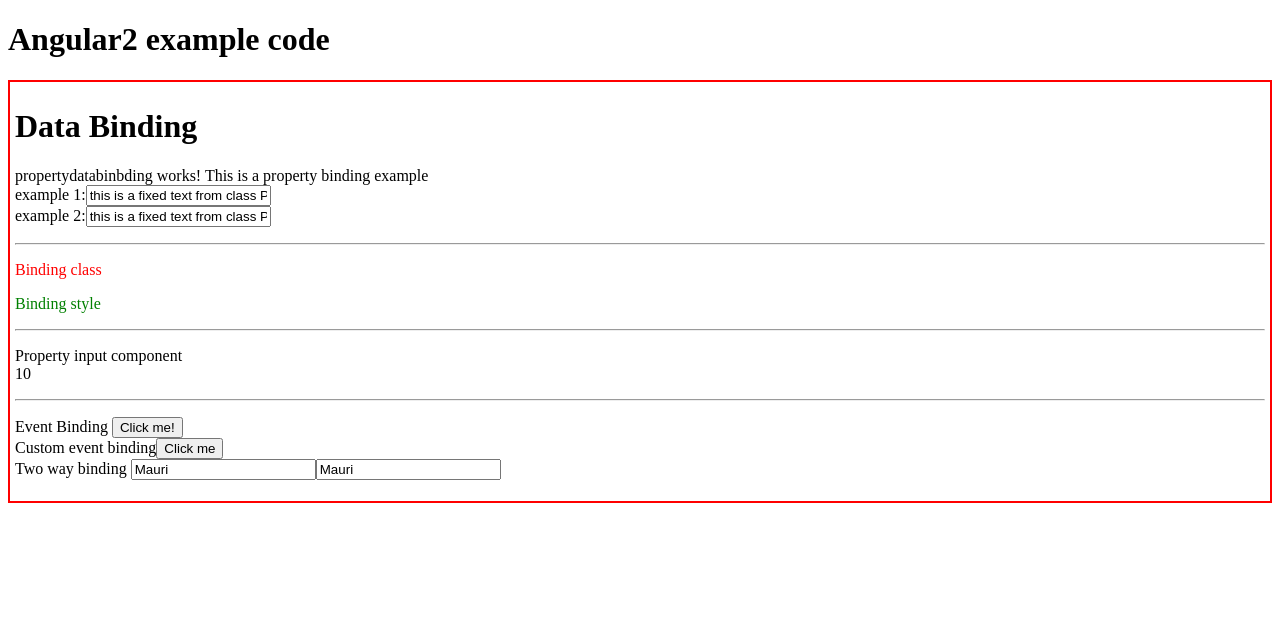
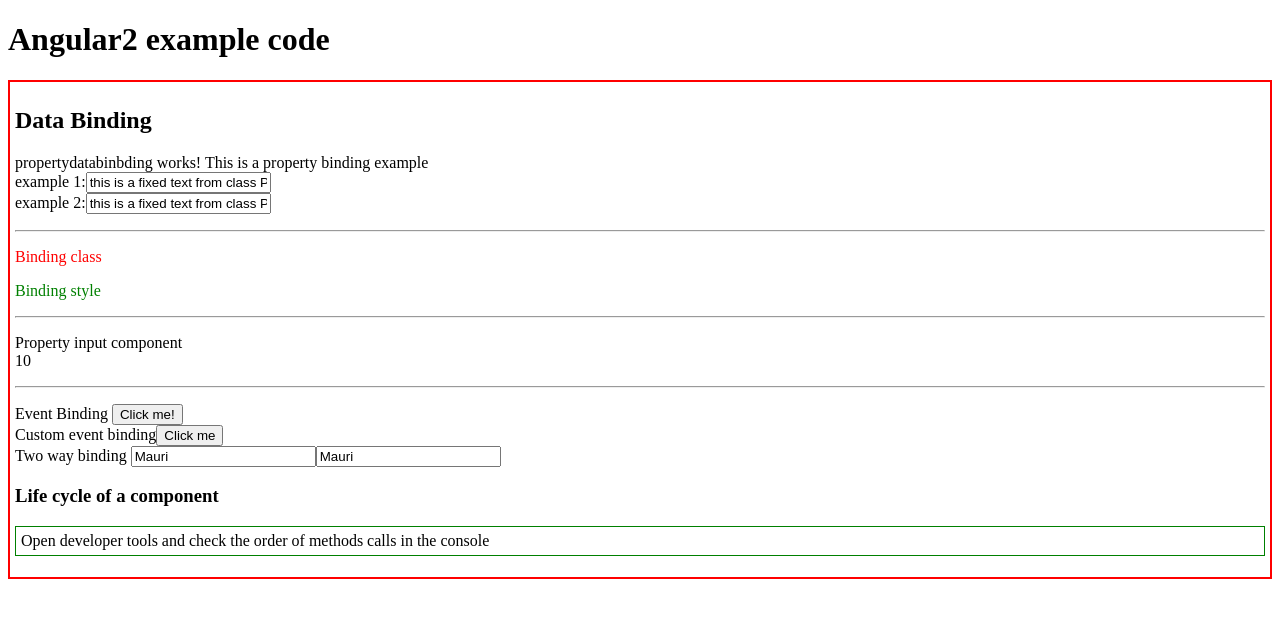
Before and after one commit to MaurizioBrioschi/Angular2Code, an Angular app: page / in a window 1280 px wide. Shown: the top 618 px of the page. Built offline with nearby package versions, Linux system fonts and the light colour scheme.

Commit message:
life cycle component example

```diff
--- a/src/app/app.component.css
+++ b/src/app/app.component.css
@@ -2,3 +2,7 @@
     border: 2px solid red;
     padding: 5px;
 }
+.subsection{
+    border: 1px solid green;
+    padding: 5px;
+}
--- a/src/app/app.component.html
+++ b/src/app/app.component.html
@@ -1,5 +1,10 @@
 <h1>{{title}}</h1>
   <div class="section">
-    <h1>Data Binding</h1>
+    <h2>Data Binding</h2>
     <app-propertydatabinbding></app-propertydatabinbding>
+      <h3>Life cycle of a component</h3>
+      <p class="subsection">
+            Open developer tools and check the order of methods calls in the console<br />
+          <app-life-cycle></app-life-cycle>
+      </p>
   </div>
--- a/src/app/life-cycle/life-cycle.component.html
+++ /dev/null
@@ -1,3 +0,0 @@
-<p>
-  life-cycle works!
-</p>
--- a/src/app/life-cycle/life-cycle.component.ts
+++ b/src/app/life-cycle/life-cycle.component.ts
@@ -1,15 +1,52 @@
-import { Component, OnInit } from '@angular/core';
+import {
+    Component,
+    OnInit,
+    OnChanges,
+    DoCheck,
+    AfterContentInit,
+    AfterContentChecked,
+    AfterViewInit,
+    AfterViewChecked,
+    OnDestroy
+} from '@angular/core';
 
 @Component({
   selector: 'app-life-cycle',
-  templateUrl: './life-cycle.component.html',
-  styleUrls: ['./life-cycle.component.css']
+  template: `
+  {{lifecyclecontent}}
+  `
 })
-export class LifeCycleComponent implements OnInit {
+export class LifeCycleComponent implements OnChanges, OnInit,DoCheck,AfterContentInit,AfterContentChecked,AfterViewInit,AfterViewChecked,OnDestroy {
 
+  lifecyclecontent = "";
   constructor() { }
 
+  ngOnChanges(){
+    this.log("ngOnChanges");
+  }
   ngOnInit() {
+    this.log("ngOnInit");
+  }
+  ngDoCheck(){
+    this.log("ngDoCheck");
+  }
+  ngAfterContentInit(){
+    this.log("ngAfterContentInit");
+  }
+  ngAfterContentChecked(){
+    this.log("ngAfterContentChecked");
+  }
+  ngAfterViewInit(){
+    this.log("ngAfterViewInit");
+  }
+  ngAfterViewChecked(){
+    this.log("ngAfterViewChecked");
+  }
+  ngOnDestroy(){
+    this.log("ngOnDestroy");
   }
 
+  private log(hook: string){
+    console.log(hook);
+  }
 }
```
Also changed, not shown: src/app/life-cycle/life-cycle.component.css (deleted).
